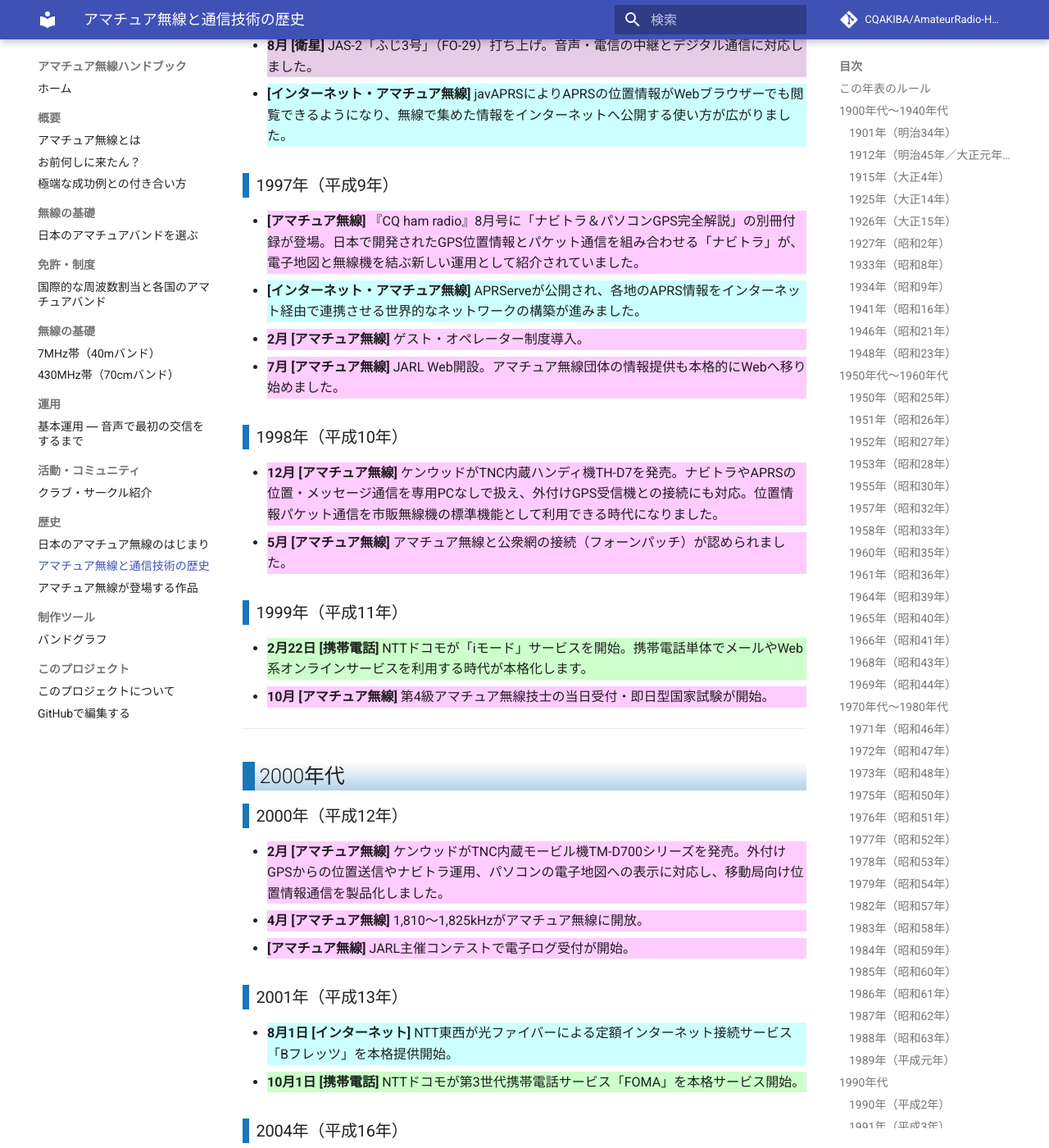
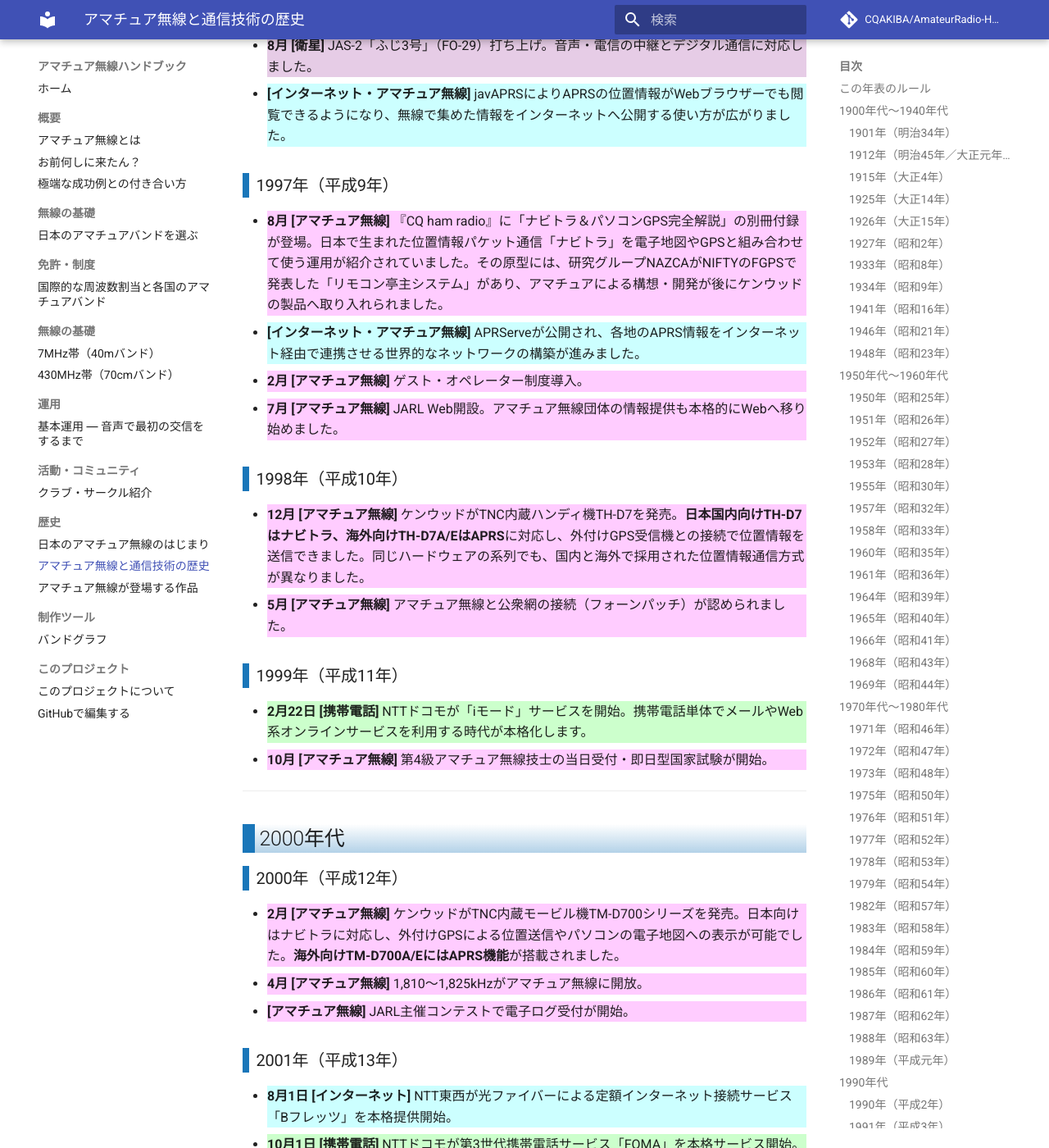
Before and after one commit to CQAKIBA/AmateurRadio-Handbook, an MkDocs documentation site: the page built from docs/15_歴史/history.md, in a window 1280 px wide and 1400 px high, scrolled down 9432 px. Shown: the whole window at 82% size. Built offline with MkDocs 1.6.1 and Material for MkDocs 9.7.7, drawn with Linux system fonts in a browser that asks for light colours; comment, search, counter and statistics services are not loaded; some of the changed text lies outside the part shown.

Commit message:
docs: 国内ナビトラ機と海外APRS機の違い、NAZCAの開発史を明記

```diff
--- a/docs/15_歴史/history.md
+++ b/docs/15_歴史/history.md
@@ -276,14 +276,14 @@
 
 ### 1997年（平成9年）
 
-- **[アマチュア無線]** 『CQ ham radio』8月号に「ナビトラ＆パソコンGPS完全解説」の別冊付録が登場。日本で開発されたGPS位置情報とパケット通信を組み合わせる「ナビトラ」が、電子地図と無線機を結ぶ新しい運用として紹介されていました。
+- **8月 [アマチュア無線]** 『CQ ham radio』に「ナビトラ＆パソコンGPS完全解説」の別冊付録が登場。日本で生まれた位置情報パケット通信「ナビトラ」を電子地図やGPSと組み合わせて使う運用が紹介されていました。その原型には、研究グループNAZCAがNIFTYのFGPSで発表した「リモコン亭主システム」があり、アマチュアによる構想・開発が後にケンウッドの製品へ取り入れられました。
 - **[インターネット・アマチュア無線]** APRServeが公開され、各地のAPRS情報をインターネット経由で連携させる世界的なネットワークの構築が進みました。
 - **2月 [アマチュア無線]** ゲスト・オペレーター制度導入。
 - **7月 [アマチュア無線]** JARL Web開設。アマチュア無線団体の情報提供も本格的にWebへ移り始めました。
 
 ### 1998年（平成10年）
 
-- **12月 [アマチュア無線]** ケンウッドがTNC内蔵ハンディ機TH-D7を発売。ナビトラやAPRSの位置・メッセージ通信を専用PCなしで扱え、外付けGPS受信機との接続にも対応。位置情報パケット通信を市販無線機の標準機能として利用できる時代になりました。
+- **12月 [アマチュア無線]** ケンウッドがTNC内蔵ハンディ機TH-D7を発売。**日本国内向けTH-D7はナビトラ、海外向けTH-D7A/EはAPRS**に対応し、外付けGPS受信機との接続で位置情報を送信できました。同じハードウェアの系列でも、国内と海外で採用された位置情報通信方式が異なりました。
 - **5月 [アマチュア無線]** アマチュア無線と公衆網の接続（フォーンパッチ）が認められました。
 
 ### 1999年（平成11年）
@@ -297,7 +297,7 @@
 
 ### 2000年（平成12年）
 
-- **2月 [アマチュア無線]** ケンウッドがTNC内蔵モービル機TM-D700シリーズを発売。外付けGPSからの位置送信やナビトラ運用、パソコンの電子地図への表示に対応し、移動局向け位置情報通信を製品化しました。
+- **2月 [アマチュア無線]** ケンウッドがTNC内蔵モービル機TM-D700シリーズを発売。日本向けはナビトラに対応し、外付けGPSによる位置送信やパソコンの電子地図への表示が可能でした。**海外向けTM-D700A/EにはAPRS機能**が搭載されました。
 - **4月 [アマチュア無線]** 1,810～1,825kHzがアマチュア無線に開放。
 - **[アマチュア無線]** JARL主催コンテストで電子ログ受付が開始。
 
@@ -317,7 +317,7 @@
 
 ### 2007年（平成19年）
 
-- **8月 [アマチュア無線]** ケンウッドがAPRSを標準搭載したTM-D710シリーズを発売。日本発のナビトラにも対応し、Bob Bruninga氏の協力によるAPRSソフトを内蔵しました。位置報告だけでなく、メッセージや気象情報の共有を無線機単体で扱えるようになりました。
+- **8月 [アマチュア無線]** ケンウッドが**日本国内向けにもAPRSを標準搭載した**TM-D710シリーズを発売。日本発のナビトラにも対応し、Bob Bruninga氏の協力によるAPRSソフトを内蔵。国内で両方式を標準搭載する市販モービル機の登場は、ナビトラ中心だった日本と海外のAPRS利用環境を結ぶ節目となりました。
 - **7月 [アマチュア無線]** 総務省は、1955年の移動運用時のポータブル表示に関する通達（郵波陸第261号）について「現在、効力を失っております」と回答し、別途の特別な規定はないことを確認しました。以後も /1 等は慣習やコンテスト規約として使われていますが、通常の移動運用における一般的な法的義務ではありません。
 - **10月1日 [アマチュア無線]** 有限会社FCZ研究所が解散。工作雑誌、FCZコイル、寺子屋シリーズ等で長く日本の自作文化を支えました。
 
@@ -408,6 +408,14 @@
 - 2020年代には5G、低軌道衛星インターネット、スマートフォンと衛星の直接通信が一般サービスになり、アマチュア無線制度でもデジタル化・遠隔操作・教育利用を前提とした整理が進んだ。
 
 アマチュア無線が「昔から同じ趣味」なのではなく、**社会の通信技術と一緒に姿を変え続けていること**が、この年表の重要な観点です。
+
+### パケット通信からRBBS、APRS、ナビトラへ
+
+1980年代のパケット通信は、コンピュータとTNCを無線機につなぐ実験から、RBBS（Radio Bulletin Board System、無線を使った電子掲示板）や、その転送を行う地域ネットワークへと発展しました。利用者が同じ時刻に交信していなくても、伝言やファイルを中継して受け渡せることが、音声交信とは違う特徴です。日本では、個人がソフトウェアを書き、地元の局がアンテナや設備を維持する文化が形成されました。
+
+1990年代になると、同じパケット通信の仕組みが**位置情報・気象情報・短いメッセージの共有**にも活用されます。米国のAPRSはBob Bruningaの研究をもとに発展し、日本のナビトラはNAZCAなどのアマチュアグループが提案したGPSと電子地図の連携から、ケンウッドによる製品化につながりました。両者は**共通する技術を用いながら、異なる通信手順・運用文化として発展した**ため、初期の国内向けTH-D7・TM-D700と海外向けモデルでも対応機能に違いがありました。2007年の国内向けTM-D710ではAPRSとナビトラの双方を標準装備しています。
+
+なお、**RBBS-PC**という名前の電話回線用パソコン通信ソフトも存在しますが、日本のアマチュア無線でRBBSと呼ばれた無線パケット用の電子掲示板とは、名称が似ているだけで同一の製品やシステムではありません。
 
 ## 今後追加したい情報
 
@@ -508,6 +516,12 @@
   https://www.gx4mws.uk/tech-tips/aprs/aprs-history/
 - APRS開発者によるDCC 1998資料（1994年のMacAPRS、1996～1997年のWeb接続、TH-D7）
   https://www.aprs.org/dcc1998.html
+- ケンウッド「TH-D7国内版製品紹介」（国内向け機にナビトラを搭載）
+  https://www.kenwood.com/jp/products/amateur/handy/handy_thd7_end.html
+- JA1AJEによる海外版TM-D700日本語マニュアル案内（海外版APRS機の国内非販売を記録）
+  https://jf1aje.sakura.ne.jp/aprs/tmd700aemanual.html
+- CQ出版社『新世界の扉を開こう デジタル&インターネット通信』第5章公開試読（NAZCAの「リモコン亭主システム」とナビトラの原型）
+  https://www.cqpub.co.jp/hanbai/books/14/14951/14951_p145.pdf
 - ケンウッド「TM-D700/TM-D700S製品発表」（TH-D7の1998年12月発売、TM-D700の2000年2月発売）
   https://www.kenwood.com/jp/newsrelease/2000/press20000207.html
 - GPS/GNSS学会関係者による書誌案内（1997年のナビトラ特集、1999年の解説書）
```
